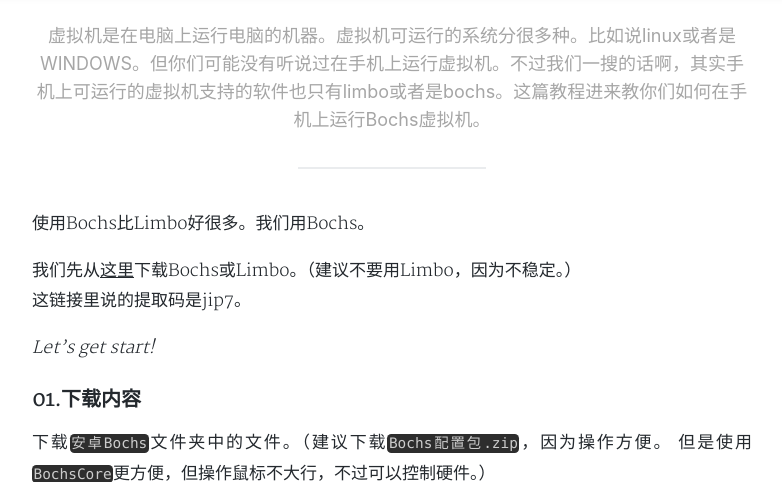
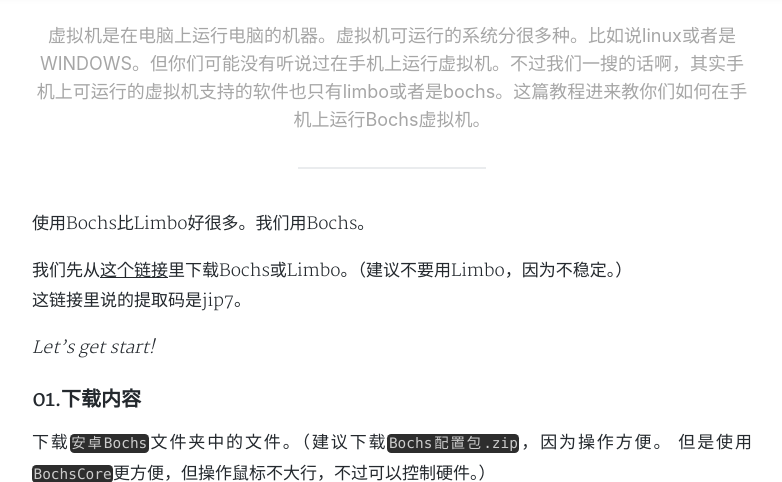
Before and after one commit to Sunbertrs/sunbossrs-blog-v1, a Jekyll site: the page built from _posts/2018-12-22-AndroidBochsVM.md, in a window 1280 px wide and 900 px high, scrolled down 513 px, cut to the strip 0-482 px from the top of the window. Shown: the whole strip, without its empty margins (248-1030 px from the left). Built offline with Jekyll 4.4.1, drawn with Linux system fonts in a browser that asks for light colours; nearby versions of some CDN libraries; comment, search, counter and statistics services are not loaded; a style sheet for code colours, icons or effects is not loaded.

Commit message:
Update 2018-12-22-AndroidBochsVM.md

```diff
--- a/_posts/2018-12-22-AndroidBochsVM.md
+++ b/_posts/2018-12-22-AndroidBochsVM.md
@@ -9,7 +9,7 @@
 ---
 使用Bochs比Limbo好很多。我们用Bochs。
 
-我们先从[这里](https://pan.baidu.com/s/1LdY6jq8AUrWjqGrQjPdQEw)下载Bochs或Limbo。（建议不要用Limbo，因为不稳定。）
+我们先从[这个链接](https://pan.baidu.com/s/1LdY6jq8AUrWjqGrQjPdQEw)里下载Bochs或Limbo。（建议不要用Limbo，因为不稳定。）
 这链接里说的提取码是jip7。
 
 *Let's get start!*
@@ -18,8 +18,11 @@
 下载`安卓Bochs`文件夹中的文件。（建议下载`Bochs配置包.zip`，因为操作方便。   但是使用`BochsCore`更方便，但操作鼠标不大行，不过可以控制硬件。）
 
 之后下载`即用的img镜像`文件夹中的*其中一个内容*。如果使用`Windows系统`，可以下载`AndowsXP.img`的文件。因为该镜像*轻量化*。下载`WindowsXP.img`或者是`Windows10.img`可能会花费你*2+天*的时间。但要看你网速快不快。
+
 ![]({{ site.imgbed }}/Bochs/01.png)
+
 ![]({{ site.imgbed }}/Bochs/02.png)
+
 ### 02.制作启动
 如果你不想继续看此教程  你可以打开在下载好的bochs配置压缩包里面的教程文档，并关掉此页面。
 
```
